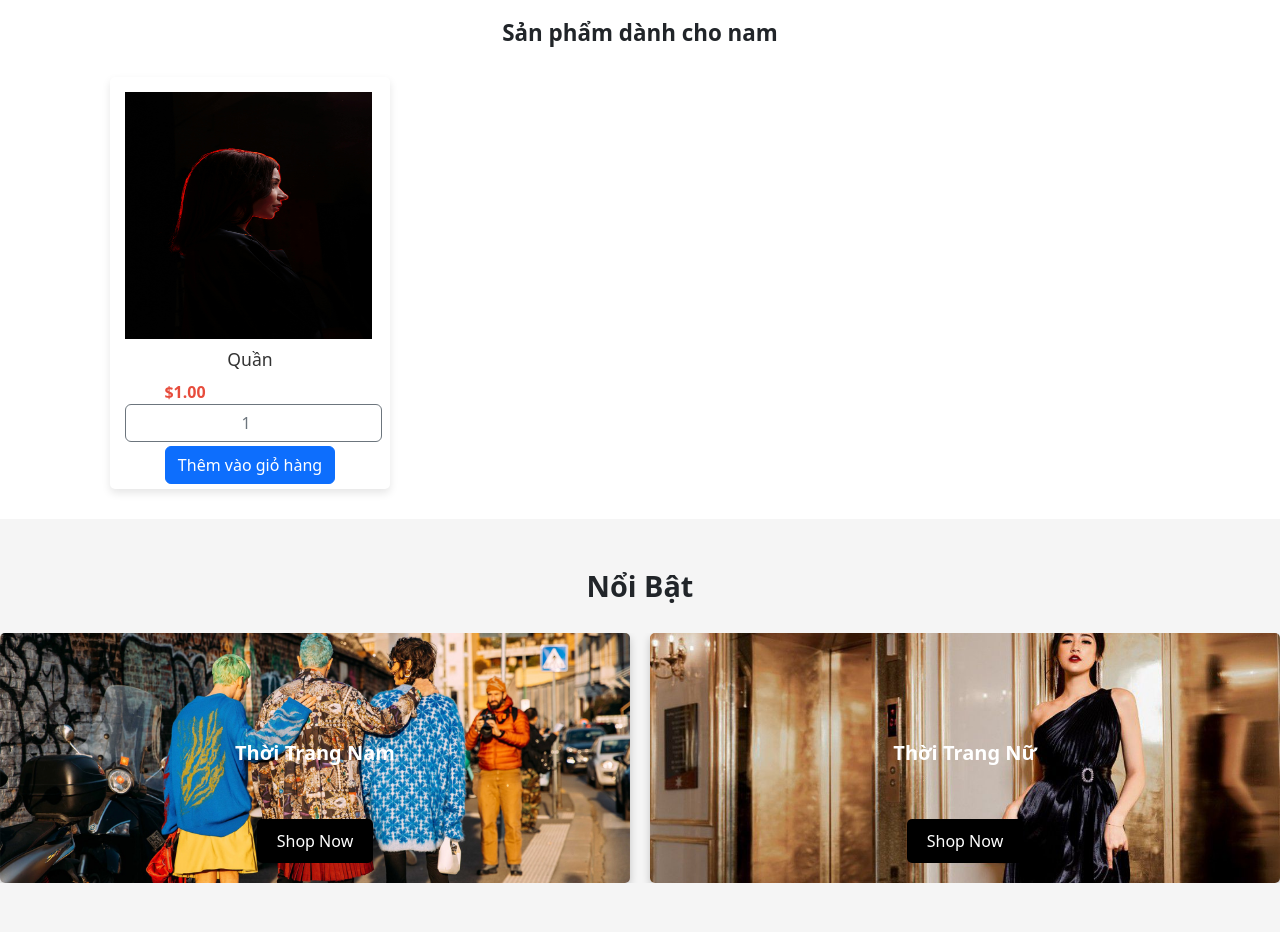
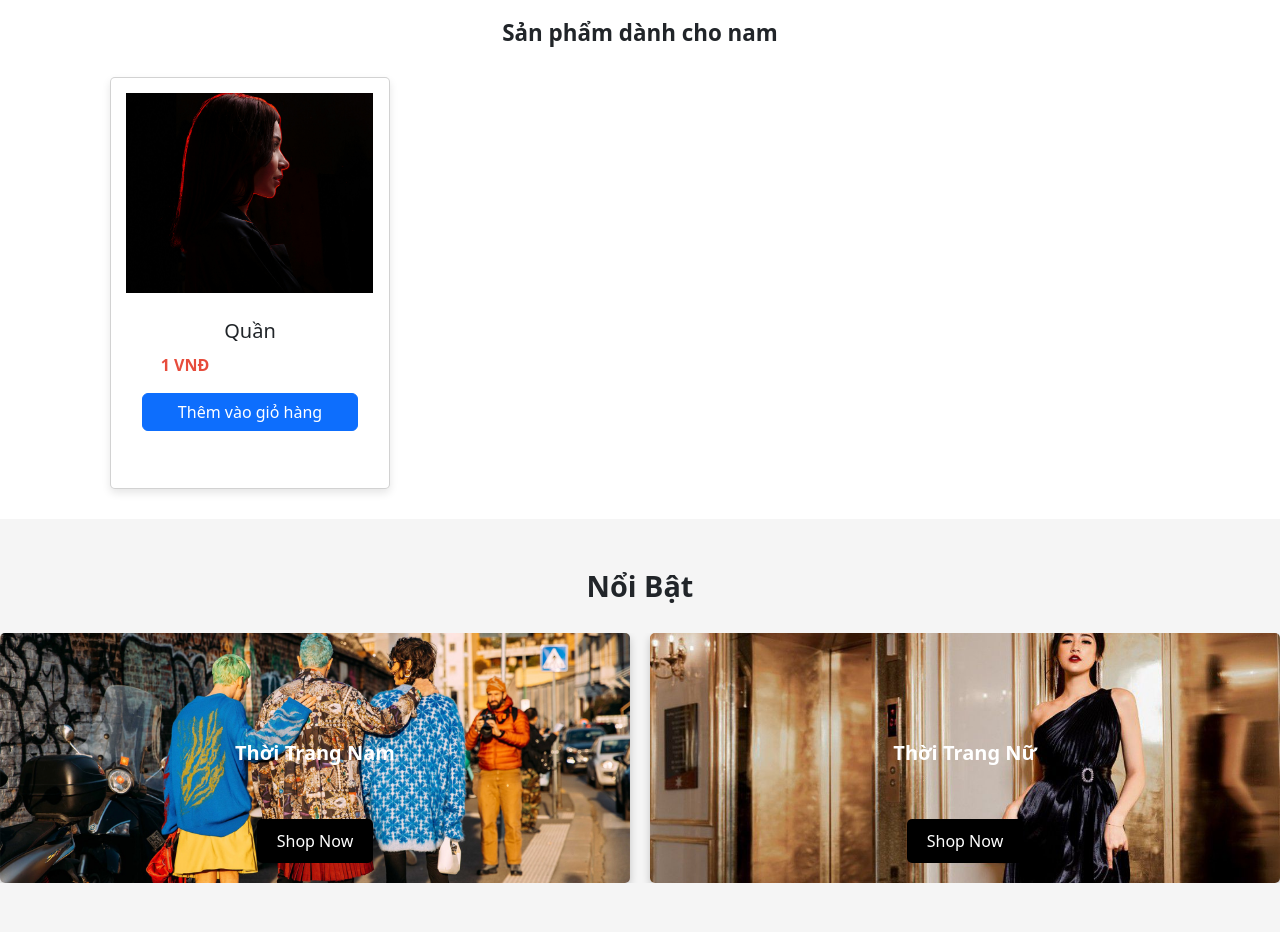
Before and after one commit to vikhoa911/Duan, a PHP site: page /index.php?act=nu in a window 1280 px wide. Shown: the part 56-988 px from the top of the page. Run offline with PHP 8.4, Linux system fonts and the light colour scheme; data comes from the database, SQL or seed files in the repository; some libraries are stand-ins or nearby versions.

Commit message:
xong nam nữ

```diff
--- a/admin/header.php
+++ b/admin/header.php
@@ -16,7 +16,7 @@
     <!-- Nav -->
     <div class="row mb menu">
         <ul>
-            <li><a href="../index.php">Trang chủ VAST</a></li>||
+            <li><a href="../index.php">Trang chủ VASK</a></li>||
             <li><a href="index.php?act=hienthidm">Danh mục</a></li>||
             <li><a href="index.php?act=hienthisp">Hàng hóa</a></li>||
             <li><a href="index.php?act=hienthitk">Khách hàng</a></li>||
--- a/views/css/style.css
+++ b/views/css/style.css
@@ -245,6 +245,19 @@
 h1.text-center.text-primary.font-weight-bold.mb-4.fs-1 {
     margin-top: 20px;
 }
+.product-item {
+    width: 100%; /* Điều chỉnh kích thước theo thiết kế */
+    max-width: 600px; /* Hoặc đặt giá trị cố định */
+    margin: auto; /* Canh giữa sản phẩm */
+}
+
+.product-item img {
+    max-height: 200px;
+    object-fit: cover;
+}
+.card-title{
+    font-size: 20px;
+}
 
 @media (max-width: 768px) {
     .img-container {
--- a/views/donhang.html
+++ b/views/donhang.html
@@ -8,7 +8,7 @@
     <link rel="stylesheet" href="https://cdnjs.cloudflare.com/ajax/libs/font-awesome/6.0.0-beta3/css/all.min.css">
     <link href="https://cdn.jsdelivr.net/npm/bootstrap@5.3.0-alpha1/dist/css/bootstrap.min.css" rel="stylesheet">
     <script src='https://kit.fontawesome.com/a076d05399.js' crossorigin='anonymous'></script>
-    <link rel="stylesheet" href="/Duan/views/css/donhang.css">
+    <link rel="stylesheet" href="/views/css/donhang.css">
 </head>
 <body>
     <!-- Menu -->
--- a/views/nu.php
+++ b/views/nu.php
@@ -3,13 +3,13 @@
     <section class="related-products">
         <h2>Sản phẩm dành cho nam</h2>
         <div class="product-grid">
-            <!-- Lấy danh sách sản phẩm thuộc danh mục có id_danh_muc = 2 -->
+            <!-- Lấy danh sách sản phẩm thuộc danh mục "nam" -->
             <?php
     include 'models/sanpham.php';  // Bao gồm file chứa hàm loadall_san_pham
     $img_path = "images/";
-    $id_danh_muc = 2;  // Thay đổi ID danh mục thành 2
+    $id_danh_muc = 2;  // Giả sử id_danh_muc của danh mục "nam" là 1
 
-    // Lấy danh sách sản phẩm thuộc danh mục có id_danh_muc = 2
+    // Lấy danh sách sản phẩm thuộc danh mục có id_danh_muc = 1
     $products = loadall_san_pham("", $id_danh_muc);
 
     if (!empty($products)) { // Kiểm tra nếu có sản phẩm
@@ -24,21 +24,24 @@
 
             // Hiển thị thông tin sản phẩm
             echo '
-                <div class="product-item">
+                <div class="product-item card text-center">
     <a href="' . $linksp . '">
-                        <img src="' . $hinh_full_path . '" alt="' . htmlspecialchars($ten_san_pham) . '">
-                        <h3>' . htmlspecialchars($ten_san_pham) . '</h3>
-                        <p class="price">$' . number_format($gia, 2) . '</p>
+        <img class="card-img-top" src="' . $hinh_full_path . '" alt="' . htmlspecialchars($ten_san_pham) . '">
     </a>
-                    <form action="index.php?act=themgiohang" method="post">
+    <div class="card-body">
+        <h4 class="card-title">' . htmlspecialchars($ten_san_pham) . '</h4>
+        <p class="price">' . number_format($gia, 0) . ' VNĐ</p>
+        <form action="index.php?act=themgiohang" method="post" class="mt-3">
             <input type="hidden" name="id_san_pham" value="' . $id_san_pham . '">
-                        <input type="hidden" name="ten_san_pham" value="' . $ten_san_pham . '">
-                        <input type="hidden" name="hinh" value="' . $hinh . '">
+            <input type="hidden" name="ten_san_pham" value="' . htmlspecialchars($ten_san_pham) . '">
+            <input type="hidden" name="hinh" value="' . htmlspecialchars($hinh) . '">
             <input type="hidden" name="gia" value="' . $gia . '">
-                        <input type="number" name="soluong" min="1" value="1" class="btn btn-outline-secondary mb-1">
-                        <input type="submit" name="themgiohang" class="btn btn-primary" value="Thêm vào giỏ hàng">
+            <input type="hidden" id="soluong" name="soluong" value="1" min="1" class="form-control mb-2">
+            <input type="submit" name="themgiohang" class="btn btn-primary btn-block" value="Thêm vào giỏ hàng">
         </form>
     </div>
+</div>
+
             ';
         }
     } else {
--- a/views/spct.php
+++ b/views/spct.php
@@ -8,7 +8,7 @@
                 </div>
                 <div class="lg:w-1/2 lg:pl-10 mt-6 lg:mt-0">
                     <p class="text-gray-700 text-lg mb-4"><strong>Mô tả:</strong> <?= $sanpham['mo_ta']; ?></p>
-                    <p class="text-gray-800 text-xl font-semibold mb-2"><strong>Giá:</strong> <?= number_format($sanpham['gia']); ?>₫</p>
+                    <p class="text-gray-800 text-xl font-semibold mb-2"><strong>Giá:</strong> <?= number_format($sanpham['gia']); ?>VNĐ</p>
                     <form action="index.php?act=themgiohang" method="post">
                         <input type="hidden" name="id_san_pham" value="<?= $sanpham['id_san_pham']; ?>">
                         <input type="hidden" name="ten_san_pham" value="<?= $sanpham['ten_san_pham']; ?>">
```
Also changed, not shown: views/nam.php (+12 -9 lines). Lines whose indentation alone changed are shown as unchanged.
